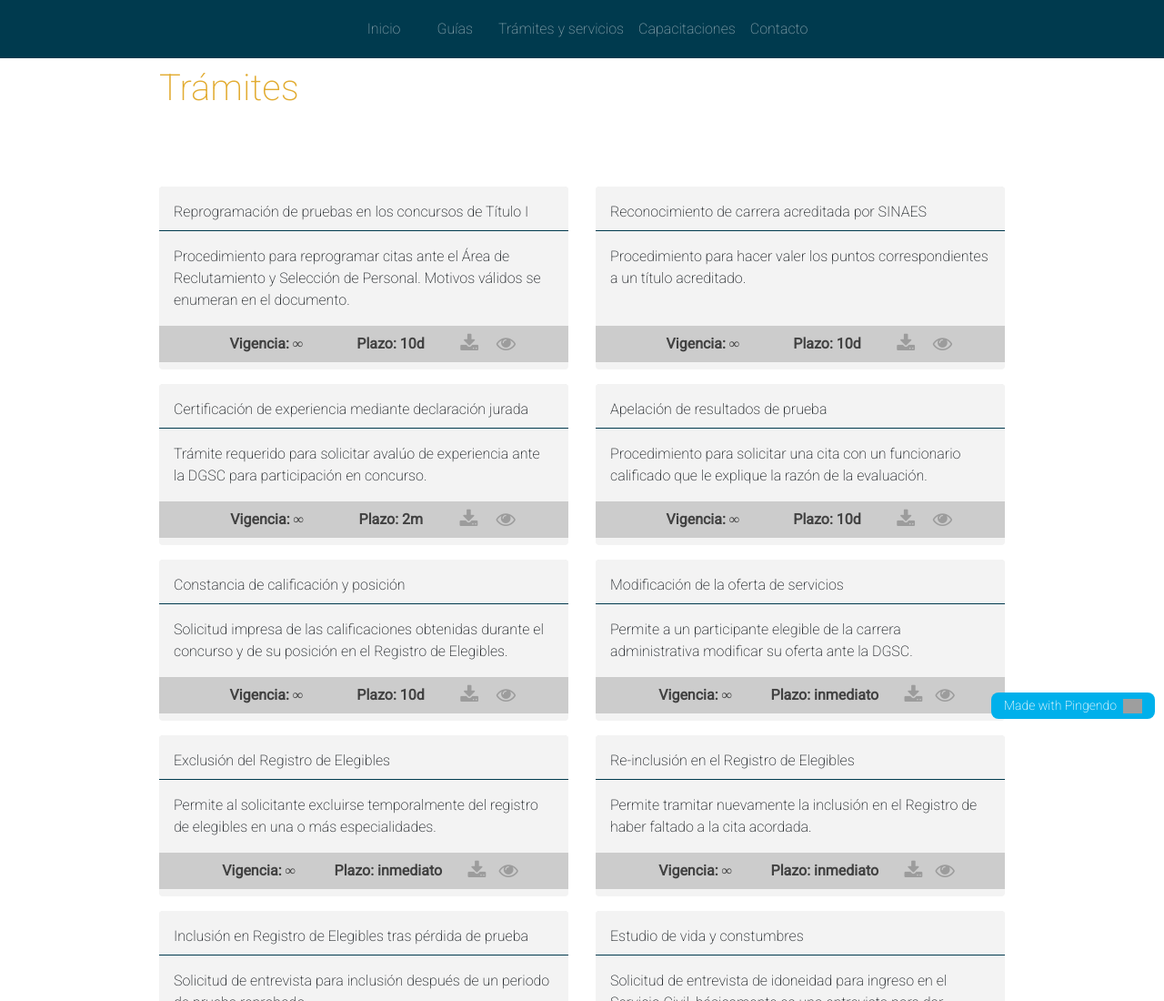
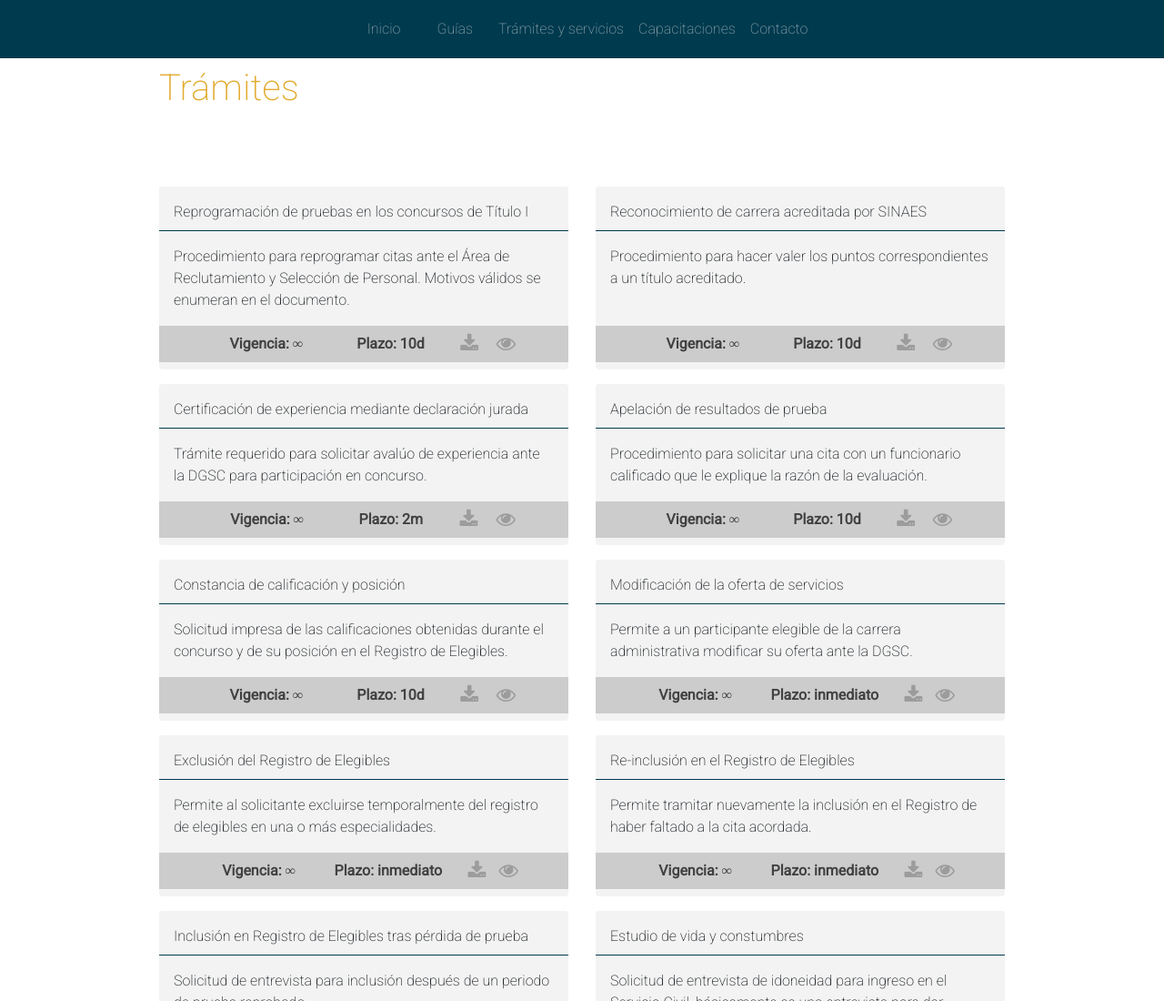
Before and after one commit to espindan26/dgsc, a plain HTML site: page tramiteServicios.html in a window 1280 px wide. Shown: the top 1100 px of the page at 91% size. Drawn offline with nearby package versions, Linux system fonts and the light colour scheme; grey boxes are pictures that could not be loaded.

Commit message:
change tramiteServicios

```diff
--- a/tramiteServicios.html
+++ b/tramiteServicios.html
@@ -578,9 +578,6 @@
   <script src="https://maxcdn.bootstrapcdn.com/bootstrap/4.0.0/js/bootstrap.min.js" integrity="sha384-JZR6Spejh4U02d8jOt6vLEHfe/JQGiRRSQQxSfFWpi1MquVdAyjUar5+76PVCmYl" crossorigin="anonymous"></script>
   <!-- Script: Smooth scrolling between anchors in a same page -->
   <script src="js/smooth-scroll.js"></script>
-  <pingendo onclick="window.open('https://pingendo.com/', '_blank')" style="cursor:pointer;position: fixed;bottom: 10px;right:10px;padding:4px;background-color: #00b0eb;border-radius: 8px; width:180px;display:flex;flex-direction:row;align-items:center;justify-content:center;font-size:14px;color:white">Made with Pingendo&nbsp;&nbsp;
-    <img src="https://pingendo.com/site-assets/Pingendo_logo_big.png" class="d-block" alt="Pingendo logo" height="16">
-  </pingendo>
 </body>
 
 </html>
```
